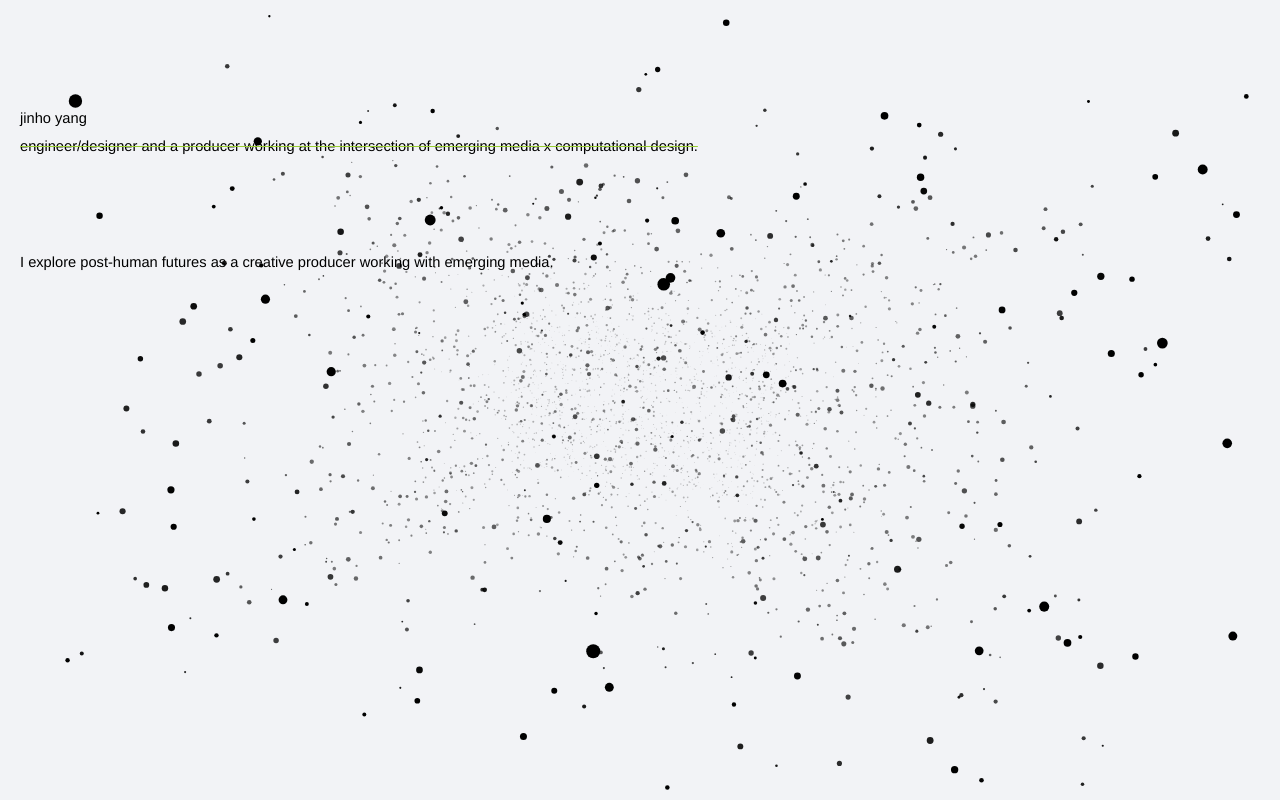
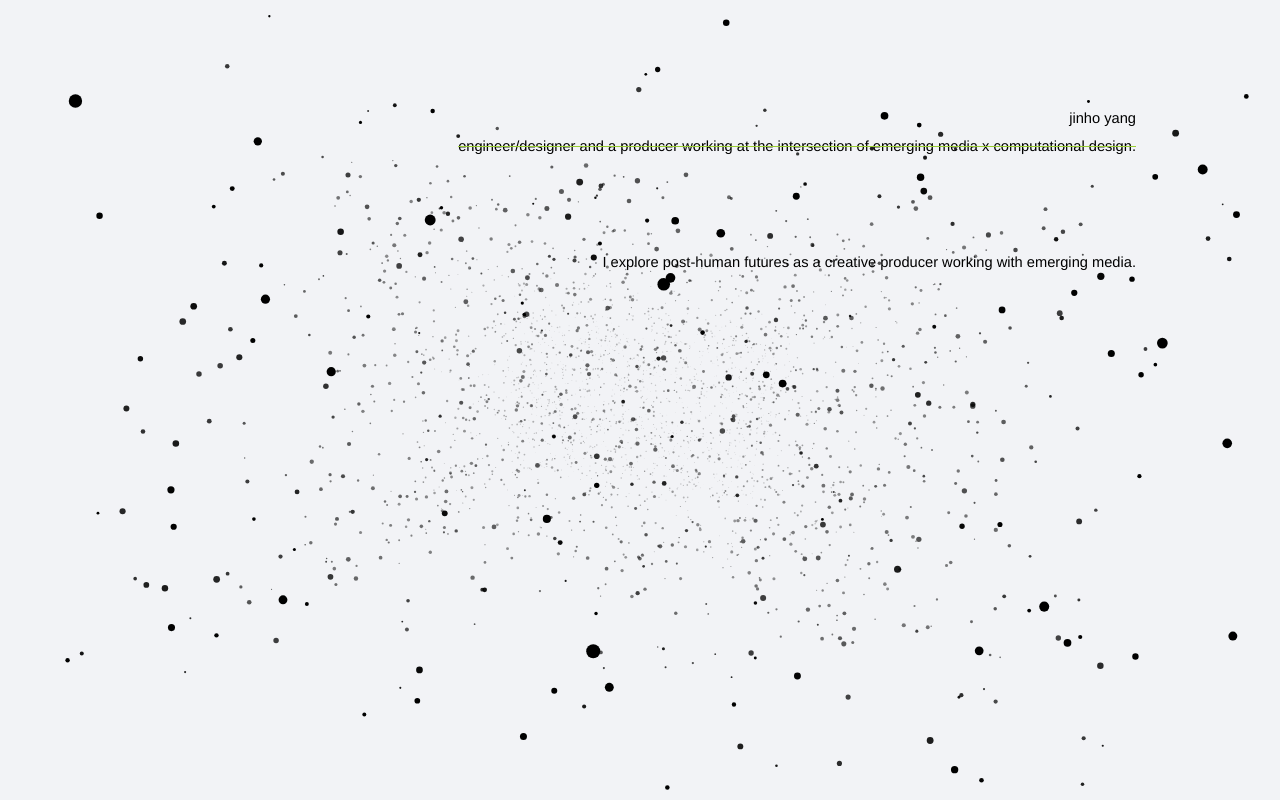
Before and after one commit to jinho72/crimson-star.github.io, a website: page index.html in a window 1280 px wide. Drawn offline with nearby package versions, Linux system fonts and the light colour scheme; animation ran at ten frames a second.

Commit message:
Update styles.css

```diff
--- a/styles.css
+++ b/styles.css
@@ -50,3 +50,9 @@ h3 {
   pointer-events: none; /* Ensures logo doesn't interfere with interactions */
   z-index: 10;
 }
+
+
+h1, h2, h3 {
+  text-align: right;
+  margin-right: 10%;
+}
```
